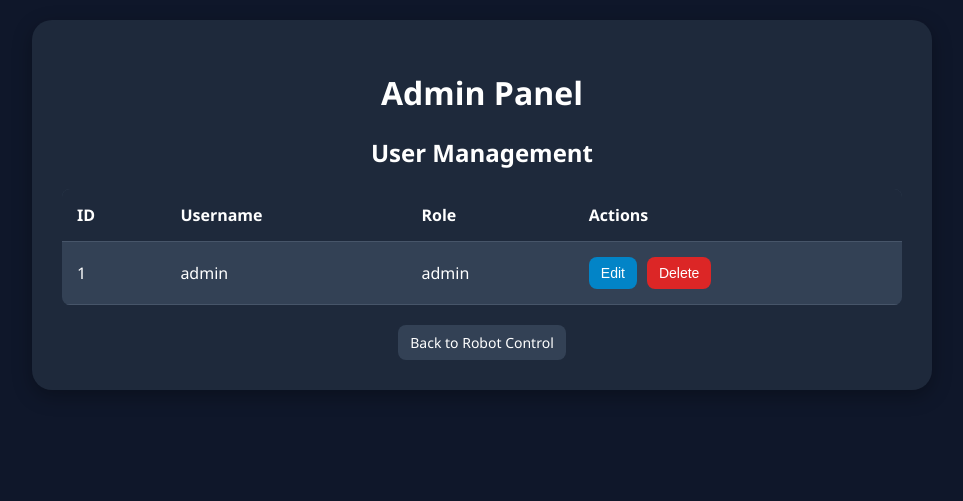
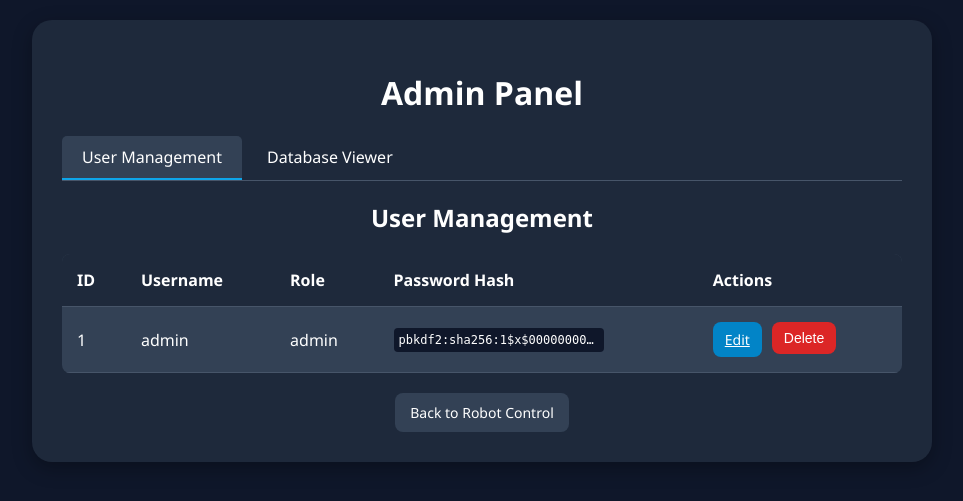
Before and after one commit to Maenamer2/webllm2, a Flask app: page /admin in a window 1280 px wide. Shown: the top 501 px of the page, without its empty margins (158-1121 px from the left). Run offline with Flask 3, Linux system fonts and the light colour scheme; the visitor is signed in with stand-in values (Sample User, id 1).

Commit message:
Update admin.html

```diff
--- a/templates/admin.html
+++ b/templates/admin.html
@@ -76,6 +76,7 @@
             text-decoration: none;
             background-color: #334155;
             margin-top: 20px;
+            padding: 10px 15px;
         }
         .btn-back:hover {
             background-color: #475569;
@@ -93,6 +94,42 @@
             background-color: rgba(248, 113, 113, 0.2);
             color: #f87171;
         }
+        .tabs {
+            display: flex;
+            margin-bottom: 20px;
+            border-bottom: 1px solid #475569;
+        }
+        .tab {
+            padding: 10px 20px;
+            cursor: pointer;
+            margin-right: 5px;
+            border-radius: 5px 5px 0 0;
+        }
+        .tab.active {
+            background-color: #334155;
+            border-bottom: 2px solid #0ea5e9;
+        }
+        .tab-content {
+            display: none;
+        }
+        .tab-content.active {
+            display: block;
+        }
+        .password-hash {
+            font-family: monospace;
+            background-color: #0f172a;
+            padding: 5px;
+            border-radius: 4px;
+            font-size: 12px;
+            max-width: 200px;
+            overflow: hidden;
+            text-overflow: ellipsis;
+            white-space: nowrap;
+        }
+        .password-hash:hover {
+            white-space: normal;
+            word-break: break-all;
+        }
     </style>
 </head>
 <body>
@@ -108,6 +145,12 @@
               {% endif %}
             {% endwith %}
 
+            <div class="tabs">
+                <div class="tab active" onclick="openTab(event, 'users')">User Management</div>
+                <div class="tab" onclick="openTab(event, 'database')">Database Viewer</div>
+            </div>
+
+            <div id="users" class="tab-content active">
                 <h2>User Management</h2>
 
                 <table>
@@ -116,6 +159,7 @@
                             <th>ID</th>
                             <th>Username</th>
                             <th>Role</th>
+                            <th>Password Hash</th>
                             <th>Actions</th>
                         </tr>
                     </thead>
@@ -125,30 +169,87 @@
                             <td>{{ user.id }}</td>
                             <td>{{ user.username }}</td>
                             <td>{{ user.role }}</td>
+                            <td><div class="password-hash" title="{{ user.password_hash }}">{{ user.password_hash }}</div></td>
                             <td class="actions">
-                            <button class="btn-edit" onclick="editUser({{ user.id }})">Edit</button>
-                            <button class="btn-delete" onclick="deleteUser({{ user.id }})">Delete</button>
+                                <a href="{{ url_for('edit_user', user_id=user.id) }}" class="btn btn-edit">Edit</a>
+                                <form action="{{ url_for('delete_user', user_id=user.id) }}" method="post" style="display:inline;" onsubmit="return confirm('Are you sure you want to delete this user?');">
+                                    <button type="submit" class="btn-delete">Delete</button>
+                                </form>
                             </td>
                         </tr>
                         {% endfor %}
                     </tbody>
                 </table>
+            </div>
+
+            <div id="database" class="tab-content">
+                <h2>Database Viewer</h2>
+
+                <p>Current Database Type: <strong>{{ db_type }}</strong></p>
+                <p>Database Location: <strong>{{ db_location }}</strong></p>
+
+                <h3>SQL Query</h3>
+                <form action="{{ url_for('run_query') }}" method="post">
+                    <div style="display: flex; margin-bottom: 10px;">
+                        <input type="text" name="query" style="flex-grow: 1; padding: 10px; background-color: #334155; color: white; border: none; border-radius: 8px;" placeholder="Enter SQL query (e.g., SELECT * FROM user)">
+                        <button type="submit" style="margin-left: 10px; background-color: #0284c7;">Run Query</button>
+                    </div>
+                </form>
+
+                {% if query_result %}
+                <h3>Query Results</h3>
+                <div style="background-color: #0f172a; padding: 15px; border-radius: 8px; text-align: left; overflow-x: auto;">
+                    {% if query_result.columns %}
+                    <table>
+                        <thead>
+                            <tr>
+                                {% for column in query_result.columns %}
+                                <th>{{ column }}</th>
+                                {% endfor %}
+                            </tr>
+                        </thead>
+                        <tbody>
+                            {% for row in query_result.rows %}
+                            <tr>
+                                {% for value in row %}
+                                <td>{{ value }}</td>
+                                {% endfor %}
+                            </tr>
+                            {% endfor %}
+                        </tbody>
+                    </table>
+                    {% else %}
+                    <p>{{ query_result.message }}</p>
+                    {% endif %}
+                </div>
+                {% endif %}
+            </div>
 
             <a href="{{ url_for('home') }}" class="btn btn-back">Back to Robot Control</a>
         </div>
     </div>
 
     <script>
-        function editUser(userId) {
-            // Implement user edit functionality
-            alert("Edit user with ID: " + userId + "\nThis functionality would be implemented in a real application.");
+        function openTab(evt, tabName) {
+            var i, tabcontent, tablinks;
+
+            // Hide all tab content
+            tabcontent = document.getElementsByClassName("tab-content");
+            for (i = 0; i < tabcontent.length; i++) {
+                tabcontent[i].classList.remove("active");
             }
 
-        function deleteUser(userId) {
-            if (confirm("Are you sure you want to delete user with ID: " + userId + "?")) {
-                // Implement user deletion functionality
-                alert("Delete user with ID: " + userId + "\nThis functionality would be implemented in a real application.");
+            // Remove "active" class from all tabs
+            tablinks = document.getElementsByClassName("tab");
+            for (i = 0; i < tablinks.length; i++) {
+                tablinks[i].classList.remove("active");
             }
+
+            // Show the specific tab content
+            document.getElementById(tabName).classList.add("active");
+
+            // Add "active" class to the button that opened the tab
+            evt.currentTarget.classList.add("active");
         }
     </script>
 </body>
```
Lines whose indentation alone changed are shown as unchanged.
